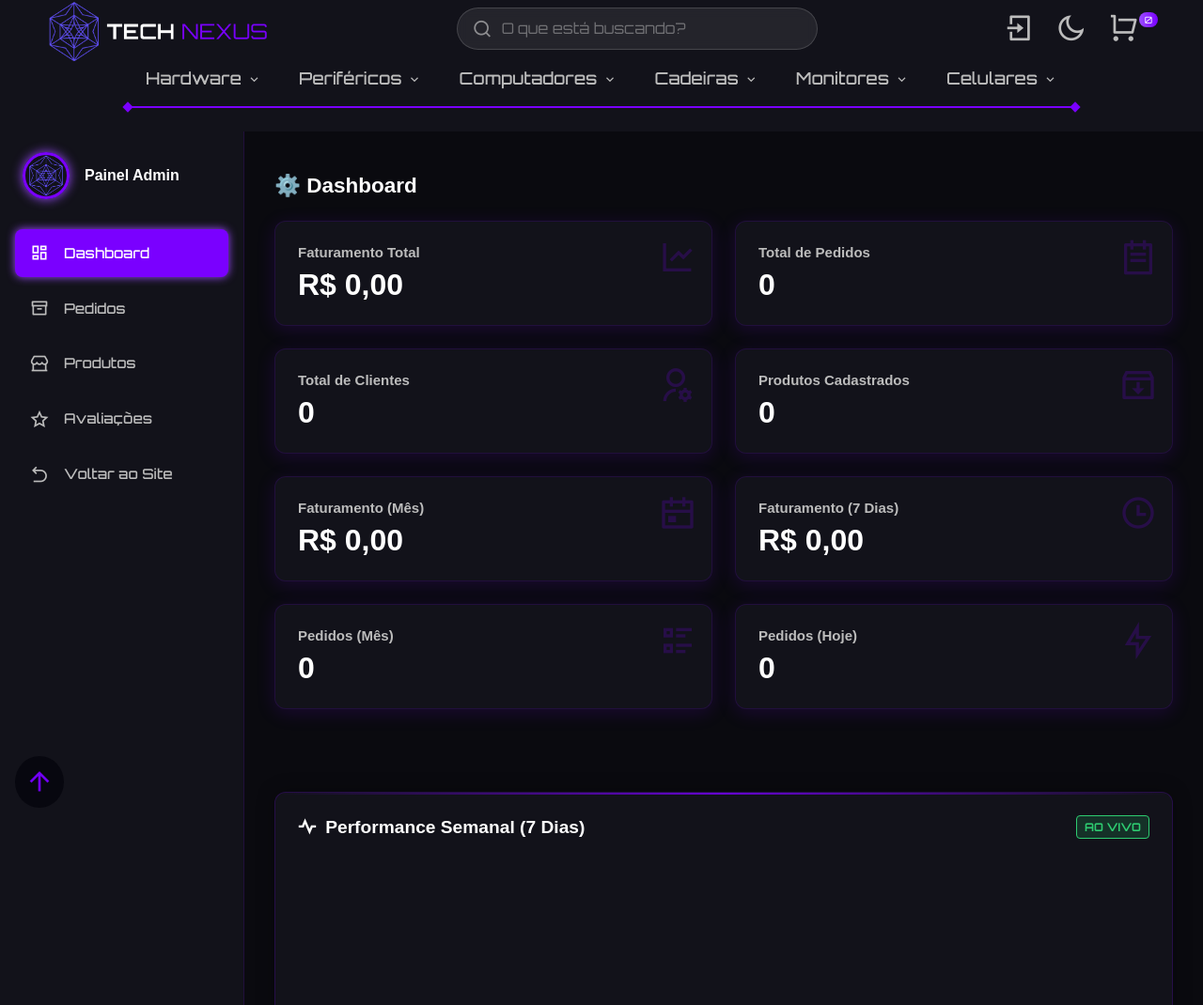
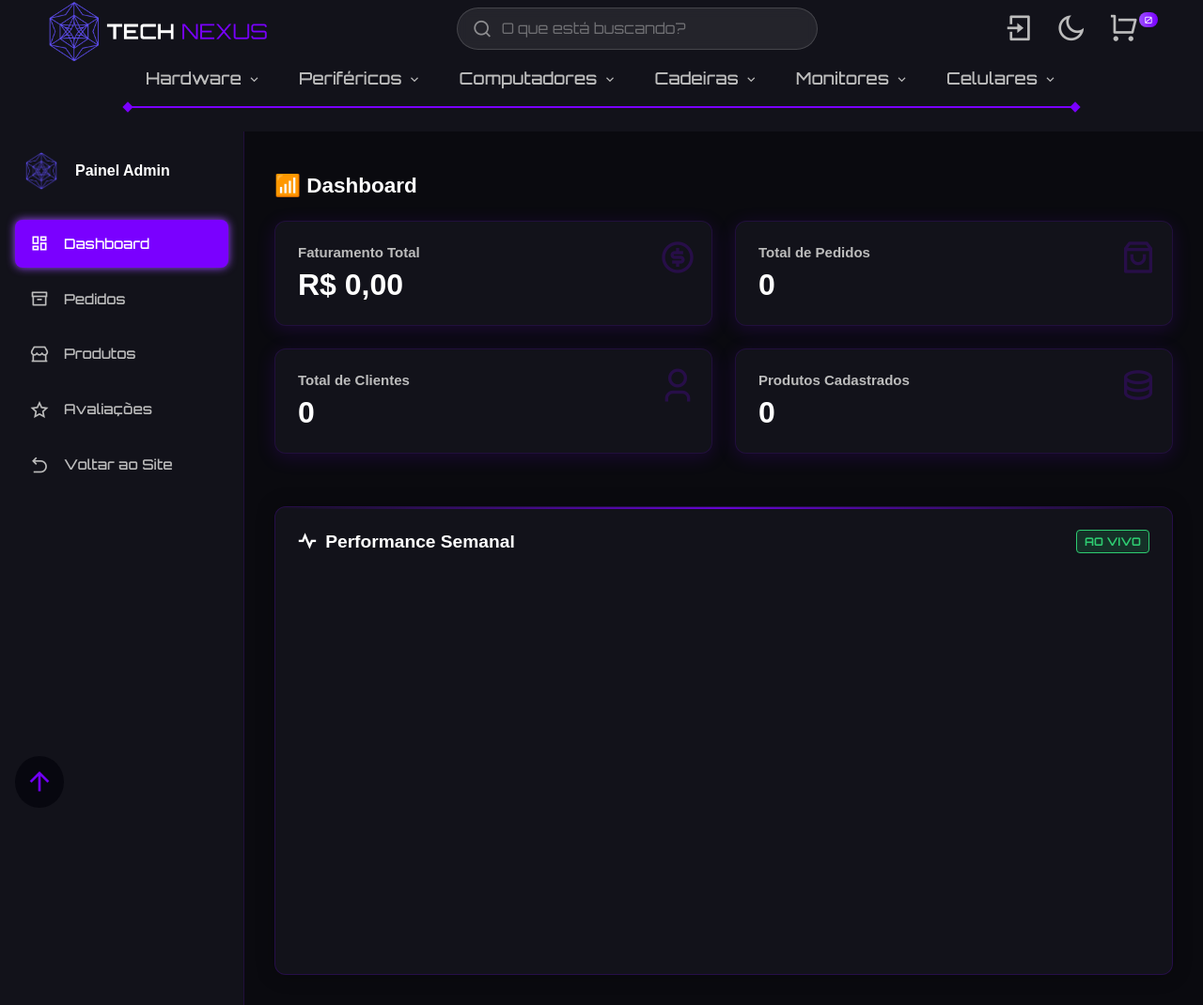
Before and after one commit to dev-vrmc/tech-nexus, a plain HTML site: page admin.html in a window 1280 px wide. Shown: the top 1070 px of the page at 94% size. Drawn offline with nearby package versions, Linux system fonts and the light colour scheme; a script that the page names is missing; a web font is replaced by a local one.

Commit message:
Add files via upload

```diff
--- a/admin.html
+++ b/admin.html
@@ -93,7 +93,7 @@
   <div class="admin-dashboard-layout">
     <aside class="admin-sidebar">
       <div class="admin-sidebar-logo">
-        <img id="profile-photo" src="geral/img/logo/simbolo.png" alt="Tech Nexus" />
+        <img src="geral/img/logo/simbolo.png" alt="Tech Nexus" />
         <span>Painel Admin</span>
       </div>
       <nav class="admin-sidebar-nav">
@@ -135,80 +135,43 @@
     <main class="admin-content">
 
       <section id="admin-dashboard-stats-section" class="admin-section active">
-        <h1>⚙️ Dashboard</h1>
-
+        <h1>📶 Dashboard</h1>
         <div class="admin-stats-grid">
           <div class="stat-card">
             <h3>Faturamento Total</h3>
             <p id="stat-total-revenue">R$ 0,00</p>
-            <i class="ri-line-chart-line"></i>
+            <i class="ri-money-dollar-circle-line"></i>
           </div>
           <div class="stat-card">
             <h3>Total de Pedidos</h3>
             <p id="stat-total-orders">0</p>
-            <i class="ri-todo-line"></i>
+            <i class="ri-shopping-bag-3-line"></i>
           </div>
           <div class="stat-card">
             <h3>Total de Clientes</h3>
             <p id="stat-total-clients">0</p>
-            <i class="ri-user-settings-line"></i>
+            <i class="ri-user-3-line"></i>
           </div>
           <div class="stat-card">
             <h3>Produtos Cadastrados</h3>
             <p id="stat-total-products">0</p>
-            <i class="ri-inbox-archive-line"></i>
-          </div>
-
-          <div class="stat-card">
-            <h3>Faturamento (Mês)</h3>
-            <p id="stat-monthly-revenue">R$ 0,00</p>
-            <i class="ri-calendar-event-line"></i>
-          </div>
-          <div class="stat-card">
-            <h3>Faturamento (7 Dias)</h3>
-            <p id="stat-weekly-revenue">R$ 0,00</p>
-            <i class="ri-time-line"></i>
-          </div>
-          <div class="stat-card">
-            <h3>Pedidos (Mês)</h3>
-            <p id="stat-monthly-orders">0</p>
-            <i class="ri-list-check-2"></i>
-          </div>
-          <div class="stat-card">
-            <h3>Pedidos (Hoje)</h3>
-            <p id="stat-daily-orders">0</p>
-            <i class="ri-flashlight-line"></i>
+            <i class="ri-database-2-line"></i>
           </div>
         </div>
-
-        <div class="charts-grid-container" style="display: grid; gap: 2rem; margin-top: 2rem;">
-
         <div class="chart-wrapper">
           <div class="chart-header">
-              <h2><i class="ri-pulse-line"></i> Performance Semanal (7 Dias)</h2>
+            <h2><i class="ri-pulse-line"></i> Performance Semanal</h2>
             <span class="live-badge">AO VIVO</span>
           </div>
           <div class="chart-container-box">
             <canvas id="revenueChart"></canvas>
           </div>
         </div>
-
-          <div class="chart-wrapper">
-            <div class="chart-header">
-              <h2><i class="ri-bar-chart-grouped-line"></i> Performance Mensal (Por Semanas)</h2>
-              <span class="live-badge">AO VIVO</span>
-            </div>
-            <div class="chart-container-box">
-              <canvas id="monthlySalesChart"></canvas>
-            </div>
-          </div>
-
-        </div>
+      </section>
 
       <p class="chart-warning">
-          Os gráficos analíticos só estão disponíveis para telas maiores que 500 pixels.
+        O gráfico analítico só está disponível para telas maiores que 500 pixels.
       </p>
-      </section>
 
       <section id="admin-orders-section" class="admin-section">
         <h1>📦 Pedidos</h1>
```
Lines whose indentation alone changed are shown as unchanged.
